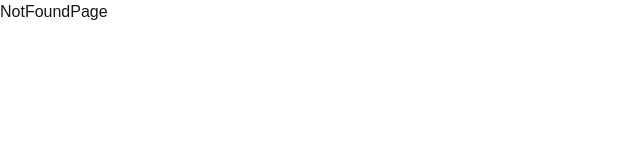
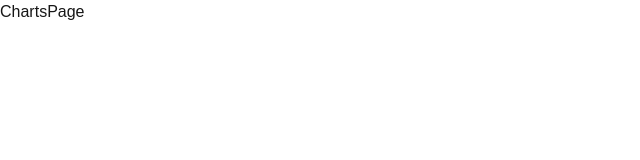
Before and after one commit to abdulmazidakash/practice-next-js-15, a Next.js app: page /charts in a window 1280 px wide. Before the commit this address had no page. Shown: the top 160 px of the page, without its empty margins (0-640 px from the left). Built offline with nearby package versions, Linux system fonts and the light colour scheme.

Commit message:
feat: add chart page file colcation

```diff
--- /dev/null
+++ b/src/app/charts/line-chart.tsx
@@ -0,0 +1,11 @@
+import React from 'react'
+
+function LineChart(){
+	return <h2>Line Chart</h2>
+}
+
+export default function lineChart() {
+  return (
+	<div>LineChart()</div>
+  )
+}
--- /dev/null
+++ b/src/app/charts/page.tsx
@@ -0,0 +1,6 @@
+
+export default function ChartsPage() {
+  return (
+	<div>ChartsPage</div>
+  )
+}
```
